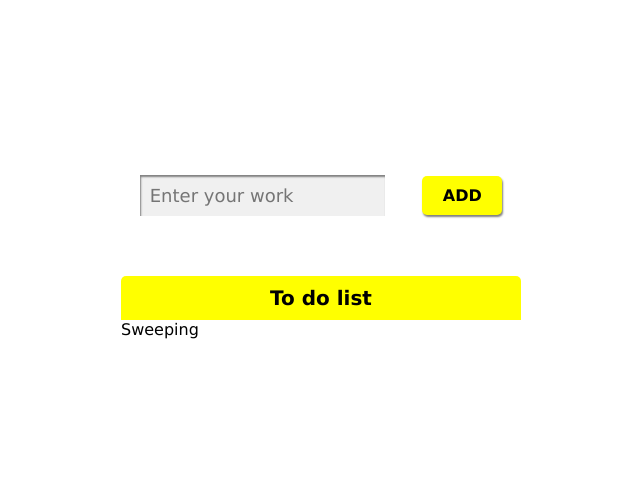
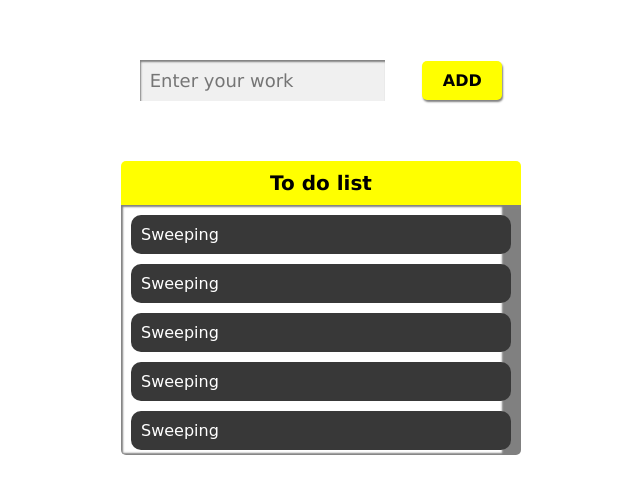
Before and after one commit to navaneethak2005/to-do-list, a plain HTML site: page todo.html in a window 1280 px wide. Shown: the part 143-645 px from the top of the page, without its empty margins (319-959 px from the left). Drawn offline with Linux system fonts and the light colour scheme.

Commit message:
css designs

```diff
--- a/style.css
+++ b/style.css
@@ -55,8 +55,19 @@ body{
 }
 .list-main ul{
     background-color: rgb(266,266,266);
-    box-shadow: inset 2px 2px 2px gray, inset -19px -2px -2px gray;
+    box-shadow: inset 2px 2px 2px gray, inset -19px -2px 2px gray;
     min-height: auto;
     max-height: 250px;
     overflow-y: scroll;
 }
+.list-main li{
+    list-style: none;
+    font-family: cursive;
+    margin: 10px;
+    padding: 10px;
+    margin-bottom: 10px;
+    color:white;
+    background-color: rgb(56,56,56);
+    cursor: pointer;
+    border-radius: 10px;
+}
--- a/todo.html
+++ b/todo.html
@@ -16,6 +16,15 @@
             <h4>To do list</h4>
             <ul id="ul" class="list">
                 <li class="list">Sweeping</li>
+                <li class="list">Sweeping</li>
+                <li class="list">Sweeping</li>
+                <li class="list">Sweeping</li>
+                <li class="list">Sweeping</li>
+                <li class="list">Sweeping</li>
+                <li class="list">Sweeping</li>
+                <li class="list">Sweeping</li>
+                <li class="list">Sweeping</li>
+                <li class="list">Sweeping</li>
             </ul>
         </div>
     </div>
```
